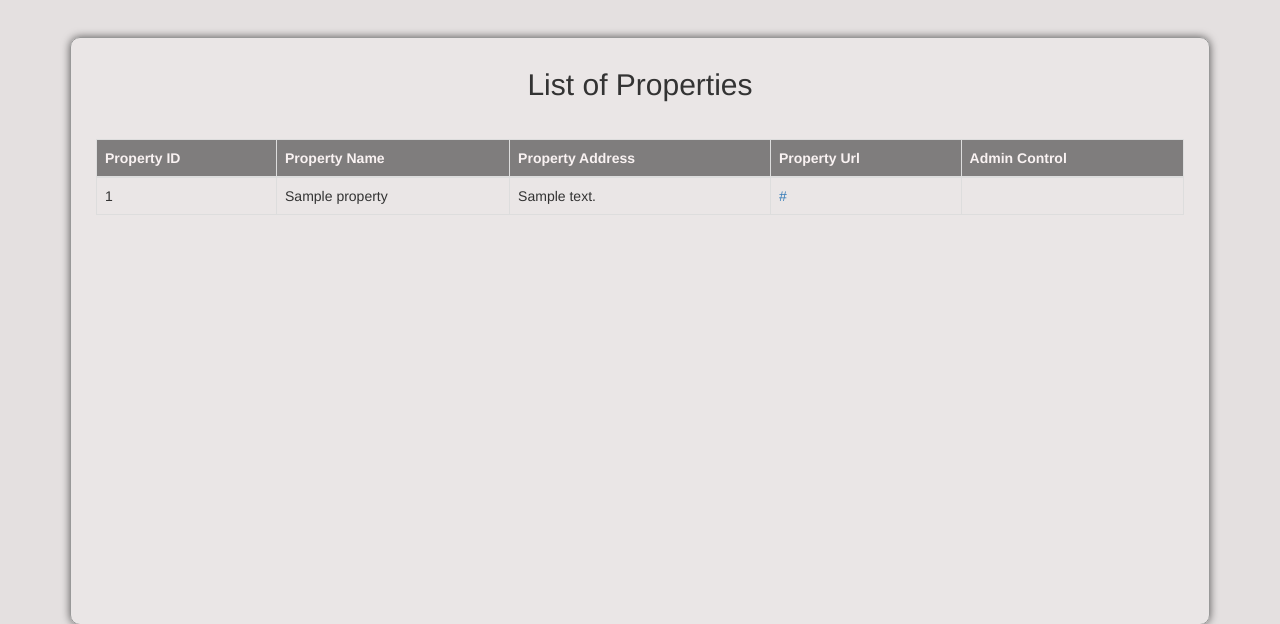
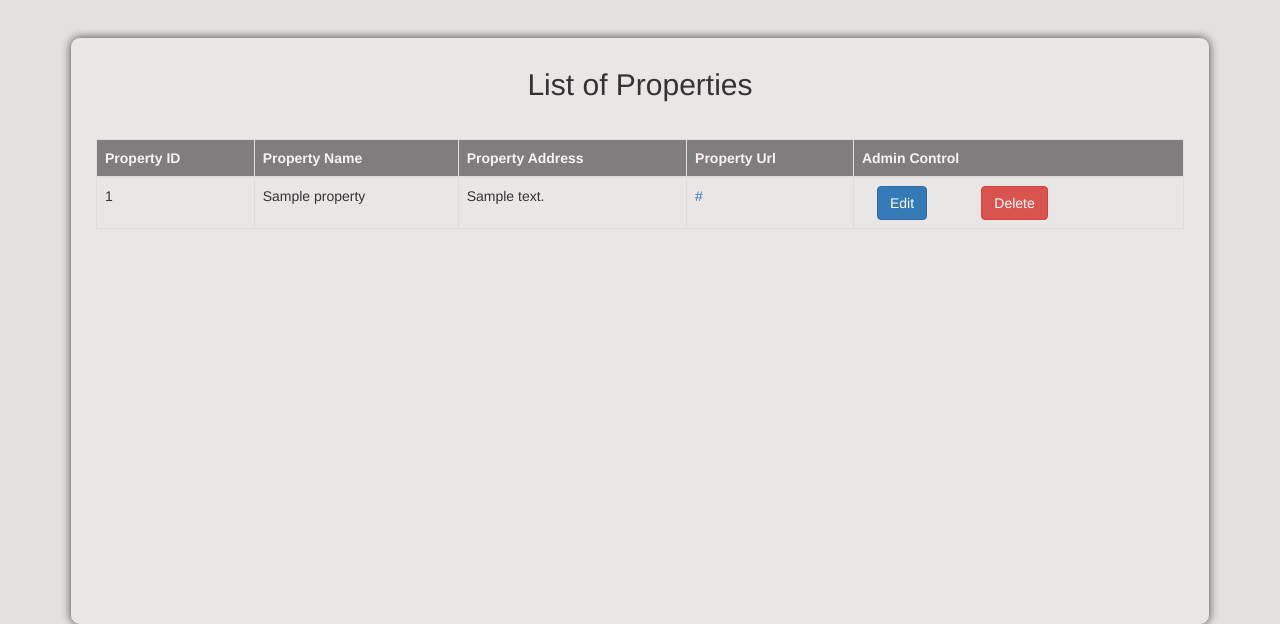
Before and after one commit to riaz981/cms, a CodeIgniter app: page /index.php/property/home in a window 1280 px wide. Shown: the part 51-675 px from the top of the page. Run offline with CodeIgniter, Linux system fonts and the light colour scheme; tables that the repository leaves empty hold one stand-in row (values such as "Sample post").

Commit message:
Added buttons and modal for deleting. button for editing. will finish it next week

```diff
--- a/application/views/home.php
+++ b/application/views/home.php
@@ -52,7 +52,41 @@ $this->load->view('navheader');
                     <?php
                     if(isset($property)){
                         foreach($property as $row){ ?>
-<tr><td><?php echo $row['id'];?></td><td><?php echo $row['name']?></td><td><?php echo $row['address'] ?></td><td><a href="<?php echo $row['url']?>"><?php echo $row['url']?></a></td><td></td></tr>
+<tr><td><?php echo $row['id'];?></td><td><?php echo $row['name']?></td><td><?php echo $row['address'] ?></td><td><a href="<?php echo $row['url']?>"><?php echo $row['url']?></a></td>
+    <td>
+        <div class="col-lg-4 col-md-4 col-sm-6 col-xs-6">
+        <form>
+            <button type="submit" class="btn btn-primary" data-toggle="modal" data-target="#myModal">Edit</button>
+        </form>
+        </div>
+        <div class="col-lg-4 col-md-4 col-sm-6 col-xs-6">
+        <button type="button" class="btn btn-danger" data-toggle="modal" style="float:left;" data-target="#myModal">Delete</button>
+        </div>
+        <div class="modal fade" id="myModal" role="dialog" aria-labelledby="gridSystemModalLabel" aria-hidden="true">
+        <div class="modal-dialog">
+          <div class="modal-content">
+            <div class="modal-header">
+              <button type="button" class="close" data-dismiss="modal" aria-label="Close"><span aria-hidden="true">&times;</span></button>
+              <h4 class="modal-title" align="center" id="gridSystemModalLabel">Delete Property</h4>
+            </div>
+            <div class="modal-body">
+              <div class="container-fluid">
+                <div class="row">
+                  <div class="col-lg-12 col-md-12 col-sm-12 col-xs-12" align="center">Do you really want to delete the property?</div>
+                </div>
+              </div>
+            </div>
+            <div class="modal-footer">
+                <div align="center">
+                  <button type="button" class="btn btn-primary">Yes</button>
+                  <button type="button" class="btn btn-default" data-dismiss="modal">No</button>
+                </div>
+            </div>
+          </div><!-- /.modal-content -->
+        </div><!-- /.modal-dialog -->
+    </div><!-- /.modal -->
+    </td>
+</tr>
                             <?php
                         }
                     }
```
